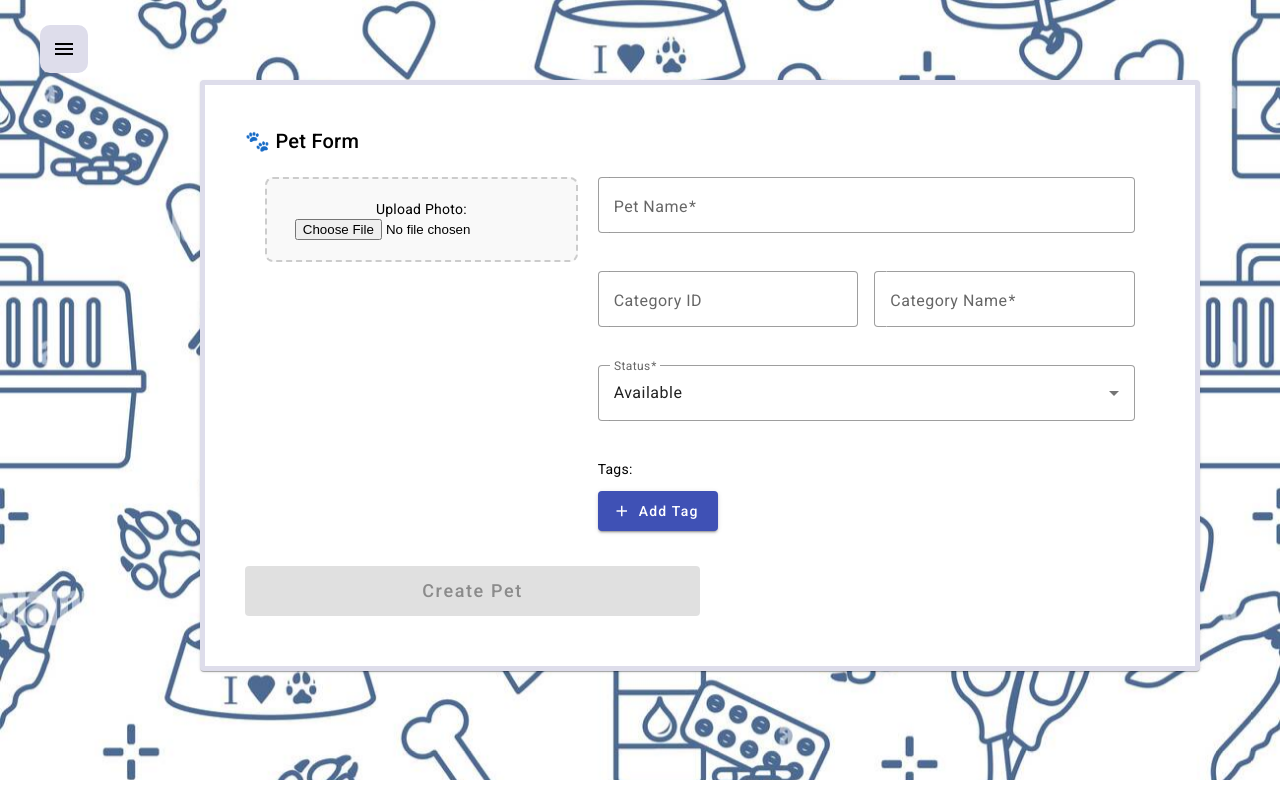
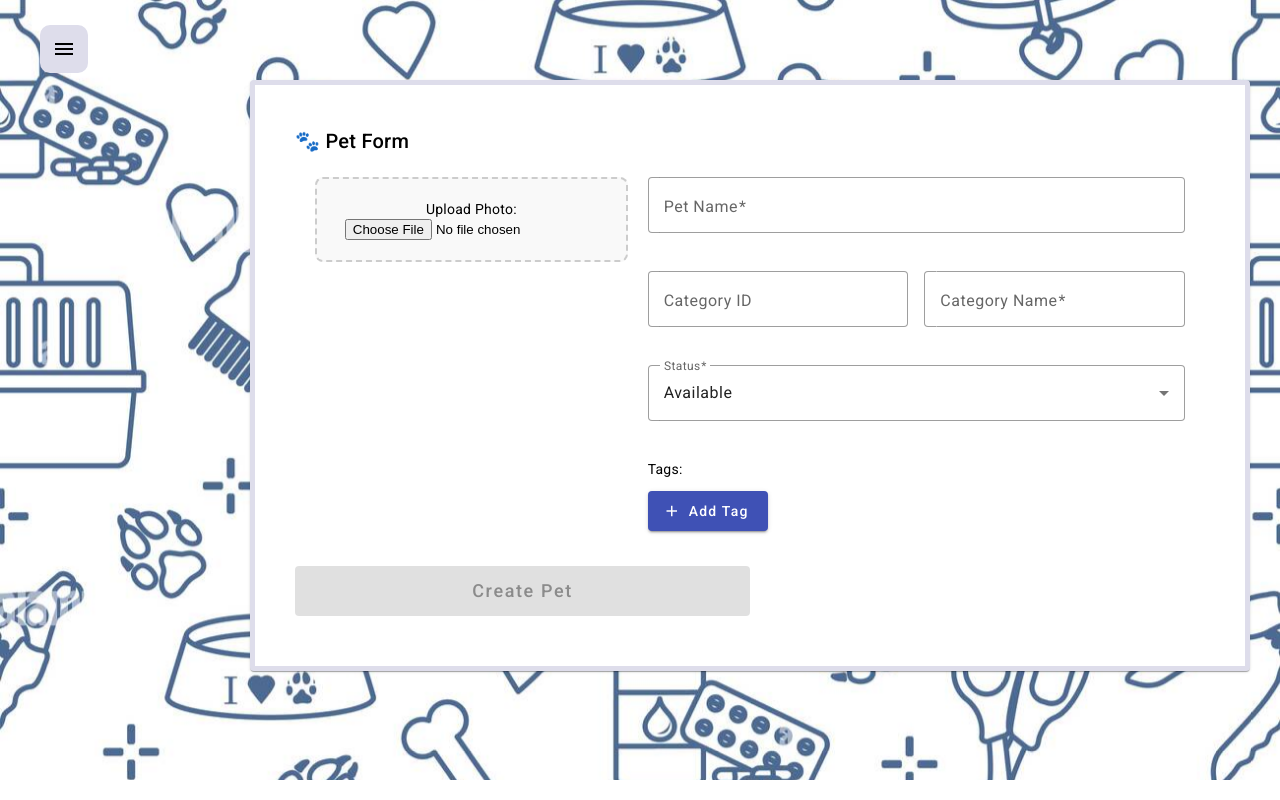
Before and after one commit to testgithubget/pet_store, an Angular app: page /add in a window 1280 px wide. Built offline with nearby package versions, Linux system fonts and the light colour scheme.

Commit message:
fixed some finsl issues

```diff
--- a/src/app/Components/pet-detail/pet-detail.component.css
+++ b/src/app/Components/pet-detail/pet-detail.component.css
@@ -9,13 +9,14 @@
   width: 100%;
   min-height: 90vh;
   padding-bottom: 40px;
+
 }
 
 
 mat-card {
   max-width: 1000px;
   width: 100%;
-  margin-top: 60px;
+  margin-top: 100px;
   margin-bottom: auto;
   padding: 40px;
   background-color: white;
@@ -23,7 +24,8 @@ mat-card {
   display: flex;
   flex-direction: column;
   padding-bottom: 50px;
-  margin-left: 200px;
+  margin-left: 250px;
+
 }
 
 .pet-info {
--- a/src/app/Components/pet-detail/pet-detail.component.ts
+++ b/src/app/Components/pet-detail/pet-detail.component.ts
@@ -82,9 +82,9 @@ export class PetDetailComponent implements OnInit {
     });
   }
 
-  refreshList() {
-    // this.router.navigate(['/']);
-  }
+  // refreshList() {
+  //   // this.router.navigate(['/']);
+  // }
 
   loadDetails(id: number): void {
     console.log('Testing with hardcoded Pet ID:', id);
--- a/src/app/Components/pet-form/pet-form.component.css
+++ b/src/app/Components/pet-form/pet-form.component.css
@@ -22,7 +22,8 @@ mat-card {
   display: flex;
   flex-direction: column;
   padding-bottom: 50px;
-  margin-left: 200px;
+  margin-left: 250px;
+
 
 
 }
@@ -33,6 +34,8 @@ mat-card {
   align-items: flex-start;
   gap: 20px;
   padding: 20px;
+  flex-wrap: wrap;
+  justify-content: center;
 }
 
 .image-uploader {
--- a/src/app/Components/pet-form/pet-form.component.html
+++ b/src/app/Components/pet-form/pet-form.component.html
@@ -49,7 +49,6 @@
               <mat-icon>delete</mat-icon>
             </button>
 
-
           </div>
 
           <button mat-raised-button color="primary" type="button" (click)="addTag()" style="width: 120px; height: 40px; font-size: 14px; padding: 8px; margin-bottom: 15px;">
--- a/src/app/Components/pet-list/pet-list.component.css
+++ b/src/app/Components/pet-list/pet-list.component.css
@@ -71,6 +71,7 @@
   justify-content: flex-start;
   align-items: center;
   gap:40px;
+  padding-left: 40px;
 }
 .statusCard {
   margin: auto;
--- a/src/app/Components/pet-list/pet-list.component.ts
+++ b/src/app/Components/pet-list/pet-list.component.ts
@@ -61,7 +61,7 @@ interface Status {
 export class PetListComponent {
   petlist: any[] = [];
   selectedStatus: string = 'available';
-  selectedId: number = 0;
+  selectedId: any ;
   petById: any;
   showMe: boolean = false;
   isLoading: boolean = true;
@@ -104,7 +104,7 @@ export class PetListComponent {
     this.petlist = [];
     this.petById = '';
     this.showMe = false;
-    this.selectedId = 0;
+    this.selectedId = '';
 
     this.service.getPetByStatus(this.selectedStatus).subscribe({
       next: (res) => {
```
